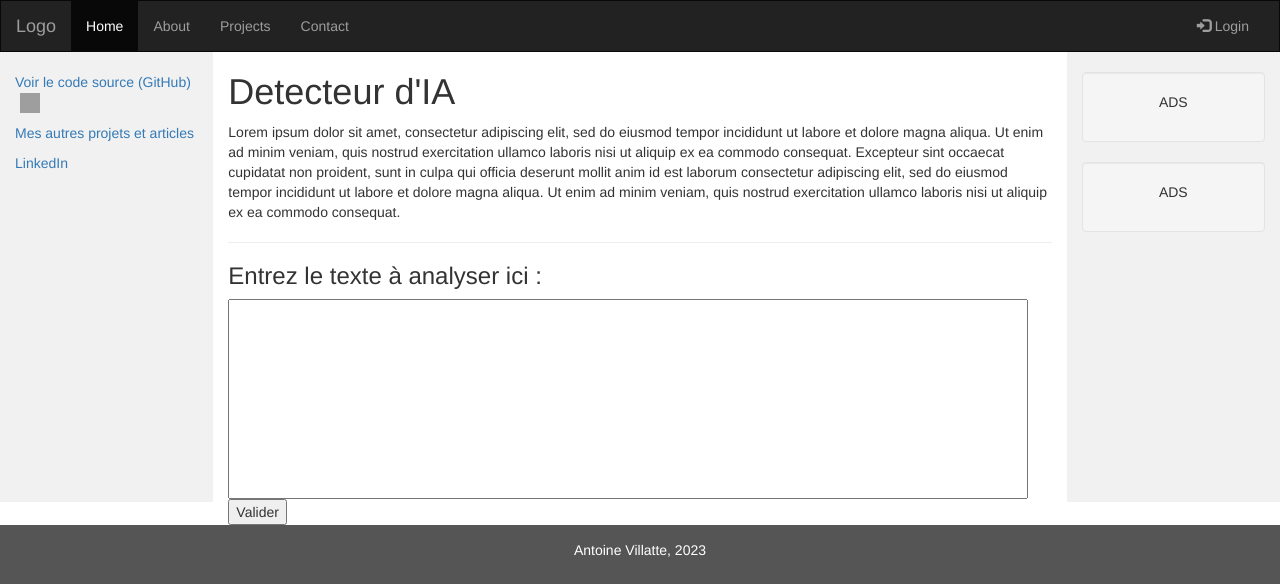
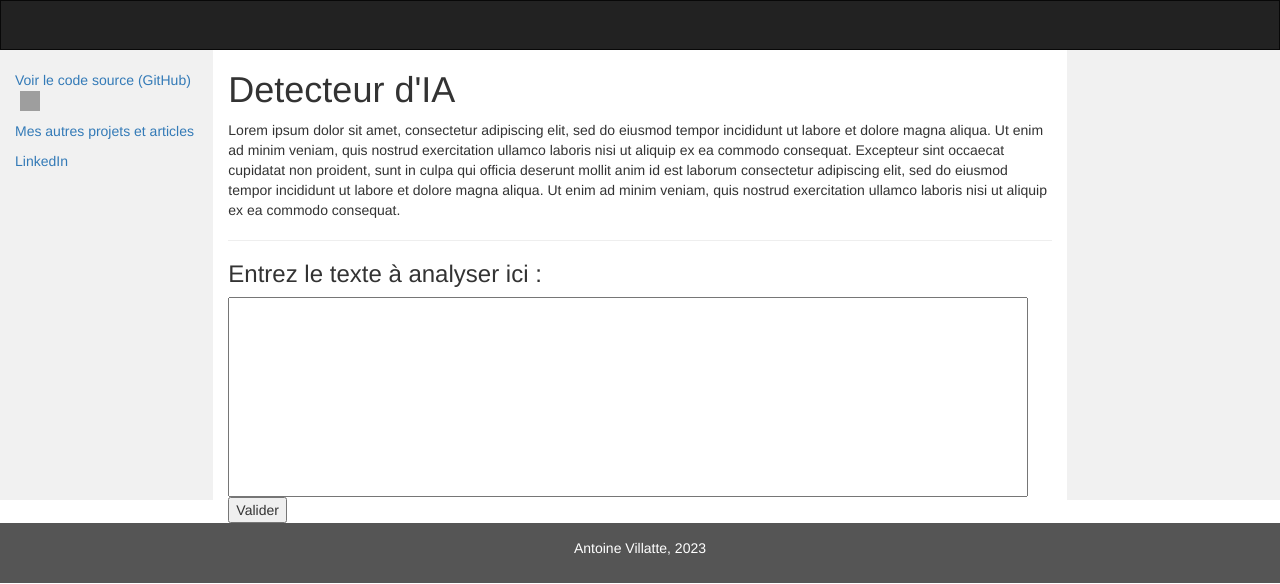
Before and after one commit to Anvil-Late/detecteur-ia, a Flask app: page / in a window 1280 px wide. Shown: the top 584 px of the page. Run offline with Flask 2, Linux system fonts and the light colour scheme; some libraries are stand-ins or nearby versions; grey boxes are pictures that could not be loaded.

Commit message:
hid ads and emptied top navbar

```diff
--- a/templates/predictorform.html
+++ b/templates/predictorform.html
@@ -1,7 +1,7 @@
 <!DOCTYPE html>
 <html lang="fr">
 <head>
-  <title>Bootstrap Example</title>
+  <title>Detecteur d'IA</title>
   <meta charset="utf-8">
   <meta name="viewport" content="width=device-width, initial-scale=1">
   <link rel="stylesheet" href="https://maxcdn.bootstrapcdn.com/bootstrap/3.4.1/css/bootstrap.min.css">
@@ -46,22 +46,9 @@
 <nav class="navbar navbar-inverse">
   <div class="container-fluid">
     <div class="navbar-header">
-      <button type="button" class="navbar-toggle" data-toggle="collapse" data-target="#myNavbar">
-        <span class="icon-bar"></span>
-        <span class="icon-bar"></span>
-        <span class="icon-bar"></span>
-      </button>
-      <a class="navbar-brand" href="#">Logo</a>
     </div>
     <div class="collapse navbar-collapse" id="myNavbar">
       <ul class="nav navbar-nav">
-        <li class="active"><a href="#">Home</a></li>
-        <li><a href="#">About</a></li>
-        <li><a href="#">Projects</a></li>
-        <li><a href="#">Contact</a></li>
-      </ul>
-      <ul class="nav navbar-nav navbar-right">
-        <li><a href="#"><span class="glyphicon glyphicon-log-in"></span> Login</a></li>
       </ul>
     </div>
   </div>
@@ -85,15 +72,18 @@
       </form>
     </div>
     <div class="col-sm-2 sidenav">
+      <!--
       <div class="well">
-        <p>ADS</p>
+        <p>Add an advert here </p>
       </div>
       <div class="well">
-        <p>ADS</p>
+        <p>Add an advert here </p>
       </div>
+      -->
     </div>
   </div>
 </div>
+
 
 <footer class="container-fluid text-center">
   <p>Antoine Villatte, 2023</p>
```
